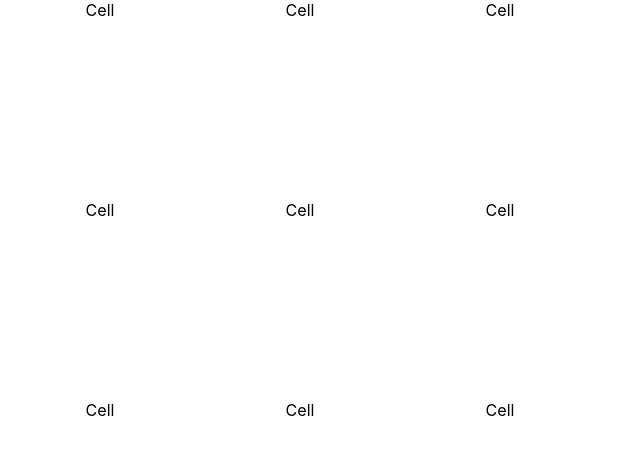
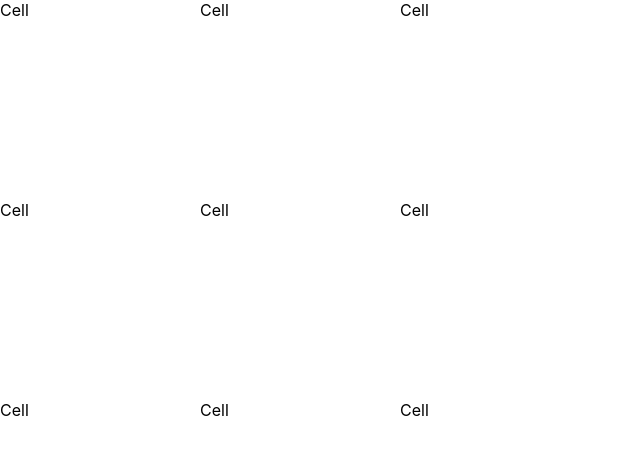
Before and after one commit to YoannAsl/tic-tac-toe, a React (Create React App) app: page / in a window 1280 px wide. Shown: the top 454 px of the page, without its empty margins (0-640 px from the left). Built offline with nearby package versions, Linux system fonts and the light colour scheme.

Commit message:
feat: added Game component

```diff
--- a/src/App.tsx
+++ b/src/App.tsx
@@ -1,13 +1,8 @@
 import React from 'react';
-import './App.css';
-import Board from './components/Board';
+import Game from './components/Game';
 
 function App() {
-    return (
-        <div className='App'>
-            <Board />
-        </div>
-    );
+    return <Game />;
 }
 
 export default App;
--- /dev/null
+++ b/src/components/Game.tsx
@@ -0,0 +1,12 @@
+import React from 'react';
+import Board from './Board';
+
+function Game() {
+    return (
+        <div>
+            <Board />
+        </div>
+    );
+}
+
+export default Game;
```
